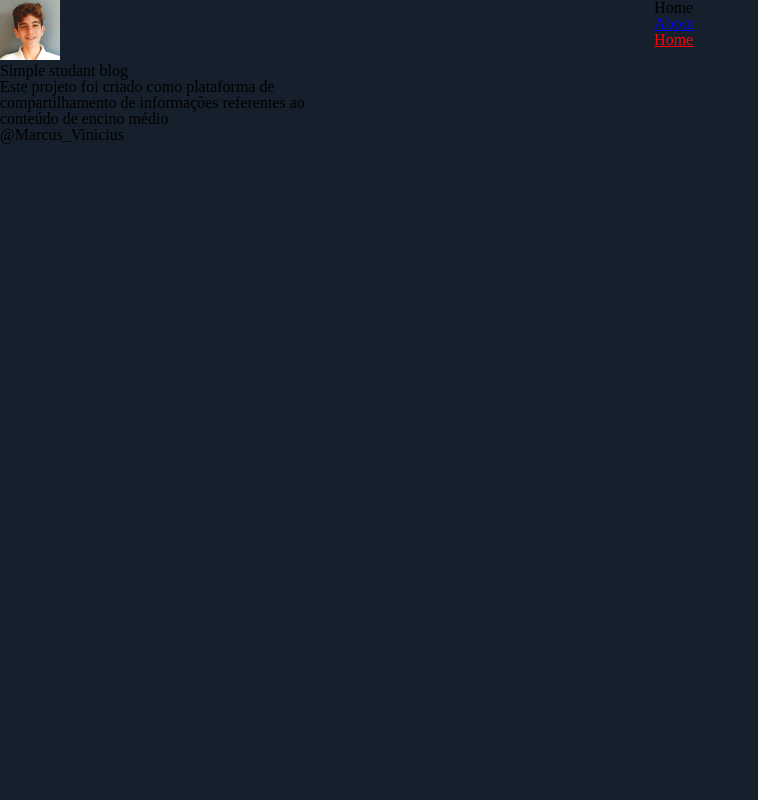
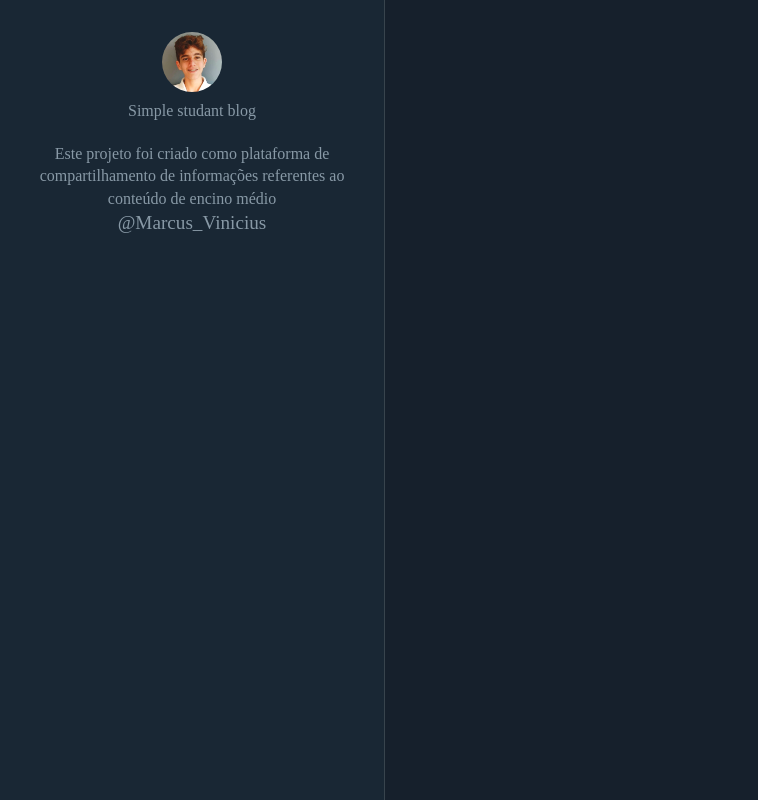
Before and after one commit to M4rcusVinicius/gatsby-course, a Gatsby site: page / in a window 1280 px wide. Shown: the whole page, without its empty margins (0-758 px from the left). Built offline with nearby package versions, Linux system fonts and the light colour scheme; Gatsby itself is replaced by a stand-in of ours.

```diff
--- a/src/components/Avatar/index.js
+++ b/src/components/Avatar/index.js
@@ -1,6 +1,6 @@
 import React from 'react';
 import { useStaticQuery, graphql } from "gatsby"
-import Img from "gatsby-image"
+import * as S from "./styled"
 
 const Avatar =  () => {
   const { avatarImage } = useStaticQuery(
@@ -16,7 +16,7 @@
       }
     `
   )
-  return <Img fixed={avatarImage.childImageSharp.fixed}/>
+  return <S.AvatarWrapper fixed={avatarImage.childImageSharp.fixed}/>
 }
 
 export default Avatar
--- a/src/components/Avatar/styled.js
+++ b/src/components/Avatar/styled.js
@@ -0,0 +1,9 @@
+import styled from 'styled-components'
+import Img from "gatsby-image"
+
+export const AvatarWrapper = styled(Img)`
+  border-radius: 50%;
+  height: 3.75rem;
+  margin: auto;
+  width: 3.75 rem;
+`
--- a/src/components/Layout/index.js
+++ b/src/components/Layout/index.js
@@ -4,14 +4,13 @@
 
 import GlobalStyles from "../../styles/global"
 import * as S from "./styled"
+import Sidebar from "../Sidebar"
 
 const Layout = ({ children }) => {
   return (
   <S.LayoutWrapper>
   <GlobalStyles />
-  <aside>
-    <Profile></Profile>
-  </aside>
+  <Sidebar/>
   <S.LayoutMain>{children}</S.LayoutMain>
   </S.LayoutWrapper>
   )
--- a/src/components/Profile/index.js
+++ b/src/components/Profile/index.js
@@ -2,6 +2,8 @@
 import { graphql, useStaticQuery } from "gatsby"
 
 import Avatar from "../Avatar"
+import * as S from "./styled"
+
 
 const Profile = () => {
   const {
@@ -21,12 +23,16 @@
     }`
   )
   return (
-  <div className="Profile-wrapper">
-    <Avatar />
-    <h1>{title}</h1>
-    <h2>{description}</h2>
-    <p>{author}</p>
-  </div>
+  <S.ProfileWrapper>
+    <S.Profilelink>
+      <Avatar />
+      <S.ProfileAuthor>{title}</S.ProfileAuthor>
+      <S.ProfileDescription>
+        {description}
+        <S.ProfilePosition>{author}</S.ProfilePosition>
+      </S.ProfileDescription>
+    </S.Profilelink>
+  </S.ProfileWrapper>
   )
 }
 
--- /dev/null
+++ b/src/components/Profile/styled.js
@@ -0,0 +1,32 @@
+import styled from "styled-components"
+import { Link } from "gatsby"
+
+export const ProfileWrapper = styled.section`
+  color: #8899a6;
+  display: flex;
+  flex-direction: column;
+`
+
+export const Profilelink = styled(Link)`
+color: #8899a6;
+  text-decoration: none;
+  transition: color 0.5s;
+
+  &:hover {
+  color: #1fa1f2;
+  }
+`
+export const ProfileAuthor = styled.h1`
+  font-size: 1.6 rem;
+  margin: 0.5rem auto 1.5rem;
+`
+export const ProfilePosition = styled.small`
+  display: block;
+  font-size: 1.2rem;
+  font-weight: 300;
+`
+export const ProfileDescription = styled.p`
+  font-size: 1rem;
+  font-weight: 300;
+  line-height: 1.4;
+`
--- /dev/null
+++ b/src/components/Sidebar/index.js
@@ -0,0 +1,12 @@
+import React from 'react';
+import * as S from "./styled"
+
+import Profile from "../Profile"
+
+const Sidebar = () => (
+  <S.SidebarWrapper>
+    <Profile />
+  </S.SidebarWrapper>
+)
+
+export default Sidebar;
--- /dev/null
+++ b/src/components/Sidebar/styled.js
@@ -0,0 +1,14 @@
+import styled from "styled-components"
+
+export const SidebarWrapper = styled.aside`
+  align-items: center;
+  border-right: 1px solid #38444d;
+  background: #192734;
+  display: flex;
+  flex-direction: column;
+  height: 100vh;
+  position: fixed;
+  padding: 2rem;
+  text-align: center;
+  width: 20rem;
+`
```
